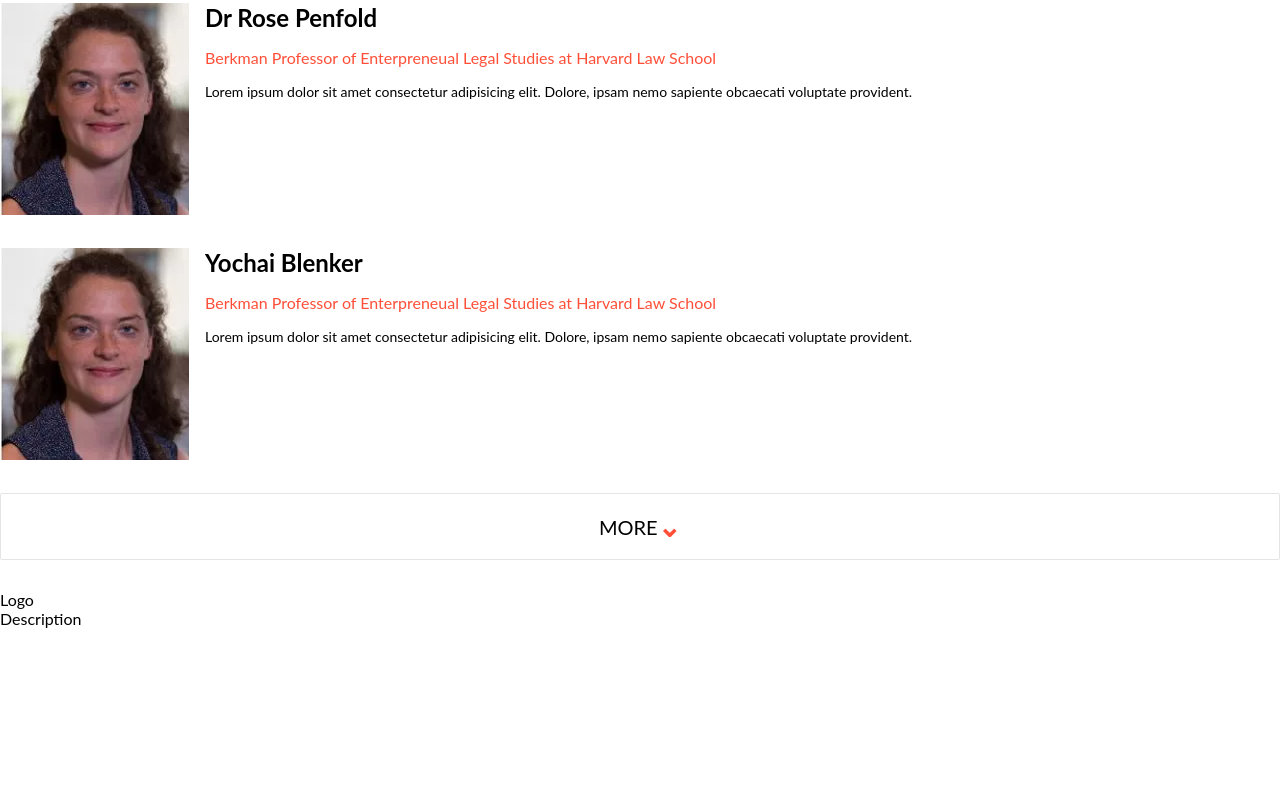
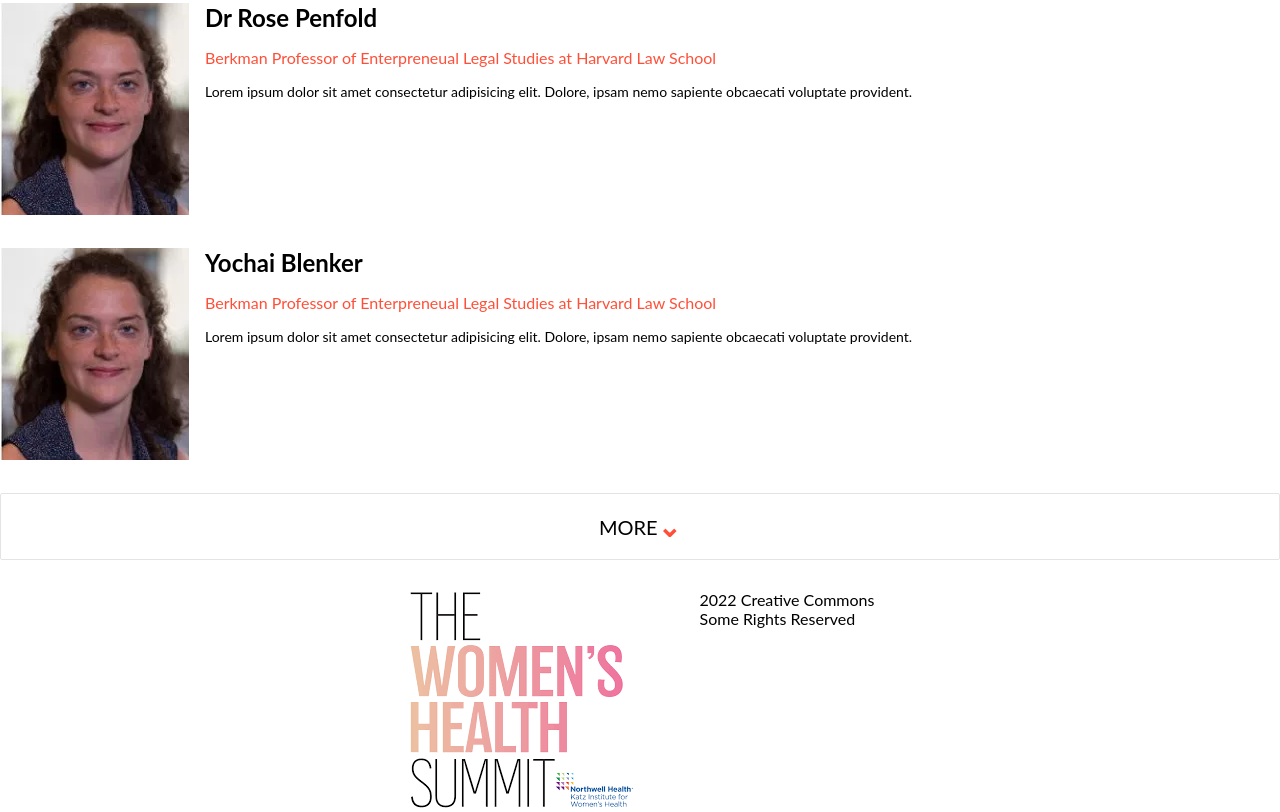
Before and after one commit to megha-n-bodke/womenhealth.github.io, a plain HTML site: page index.html in a window 1280 px wide. Shown: the part 1618-2430 px from the top of the page. Before the commit the page ends 2246 px from the top, so only its background shows below. Drawn offline with Linux system fonts and the light colour scheme.

Commit message:
footer style add

```diff
--- a/index.html
+++ b/index.html
@@ -64,7 +64,7 @@
             </div>
 
             <div class="programdetails">
-                <div class="topicicon"><img src="./images/program_icon_01.png"></div>
+                <div class="topicicon"><img src="./images/program_icon_01.png" alt="topic"></div>
                 <div class="topicname">Lecture</div>
                 <div class="topicdescription">Lorem ipsum dolor sit, amet consectetur adipisicing elit. Cupiditate,
                     pariatur.</div>
@@ -162,9 +162,12 @@
             <button class="footer-button" id="lessbtn">LESS<span class="downarrow">&#8964;</span></button>
         </div>
     </section>
-    <footer>
-        <div>Logo</div>
-        <div>Description</div>
+    <footer class="footersection">
+        <div><img src="./images/summitlogo.png" alt="logo"></div>
+        <div>
+            <p>2022 Creative Commons</p>
+            <p>Some Rights Reserved</p>
+        </div>
     </footer>
     <script src="./index.js"></script>
 </body>
--- a/index.js
+++ b/index.js
@@ -19,4 +19,5 @@
 
 lessbtn.addEventListener("click", () => {
   partnercontainer.classList.toggle("show");
+  morebtn.style.display = "block";
 });
--- a/style.css
+++ b/style.css
@@ -305,6 +305,12 @@
   color: white;
 }
 
+.footersection {
+  display: flex;
+  gap: 4em;
+  justify-content: center;
+}
+
 @media (min-width: 768px) {
   .programdetailscontainer {
     /* flex-direction: row; */
```
